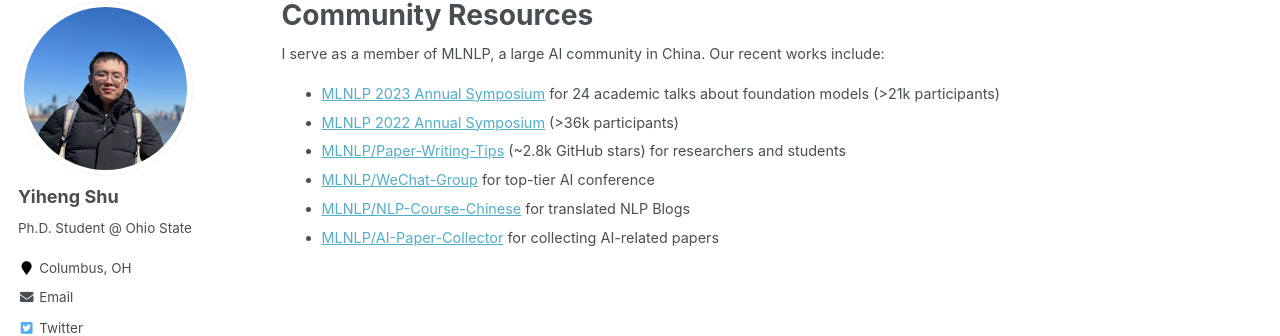
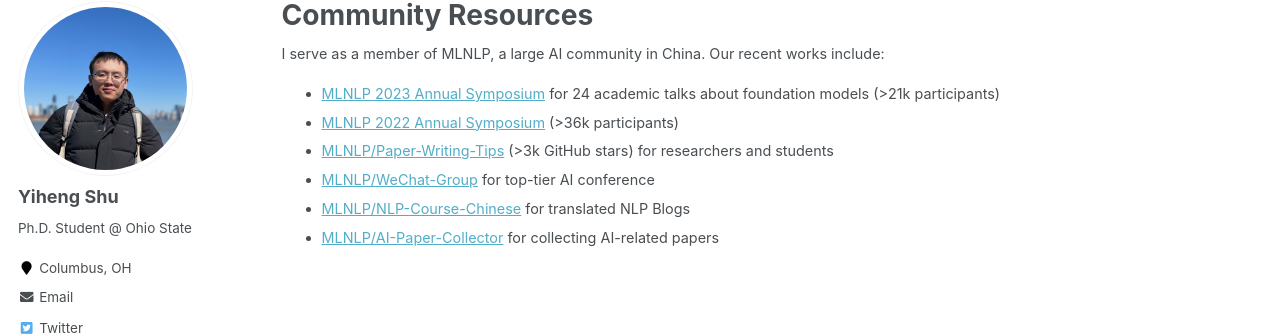
Before and after one commit to yihengshu/yihengshu.github.io, a Jekyll site: the page built from _pages/resources.md, in a window 1280 px wide. Shown: the part 117-453 px from the top of the page. Built offline with Jekyll 4.4.1, drawn with Linux system fonts in a browser that asks for light colours; some web fonts are replaced.

Commit message:
Update resources.md

```diff
--- a/_pages/resources.md
+++ b/_pages/resources.md
@@ -10,7 +10,7 @@
 
 - [MLNLP 2023 Annual Symposium](http://mlnlp.world/mlnlp2023/) for 24 academic talks about foundation models (>21k participants)
 - [MLNLP 2022 Annual Symposium](http://www.mlnlp2022.com) (>36k participants)
-- [MLNLP/Paper-Writing-Tips](https://github.com/MLNLP-World/Paper_Writing_Tips) (~2.8k GitHub stars) for researchers and students
+- [MLNLP/Paper-Writing-Tips](https://github.com/MLNLP-World/Paper_Writing_Tips) (>3k GitHub stars) for researchers and students
 - [MLNLP/WeChat-Group](https://github.com/MLNLP-World/Top-Conference-WeChat-Group) for top-tier AI conference
 - [MLNLP/NLP-Course-Chinese](https://github.com/MLNLP-World/NLP-Course-Chinese) for translated NLP Blogs
 - [MLNLP/AI-Paper-Collector](https://github.com/MLNLP-World/AI-Paper-Collector) for collecting AI-related papers
```
